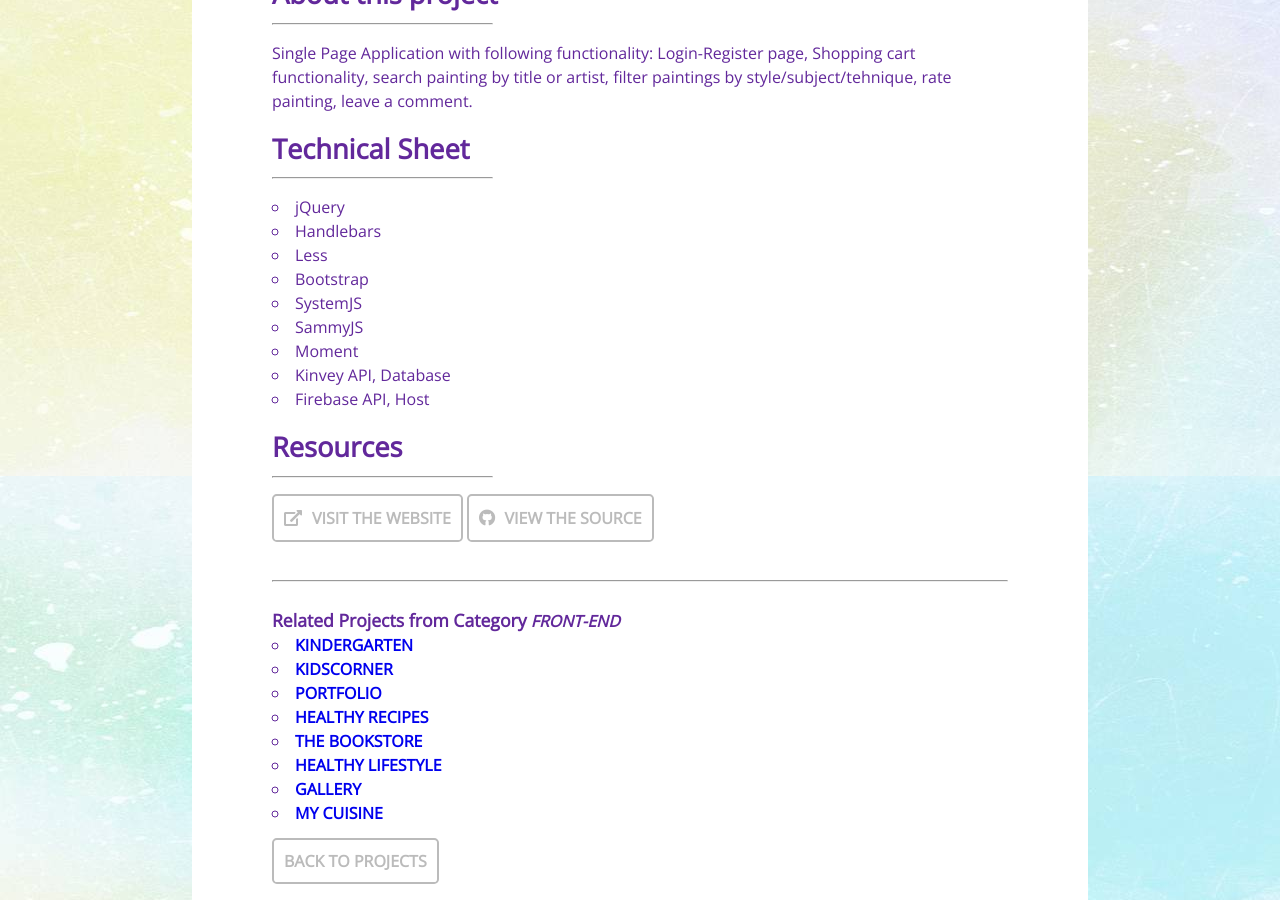
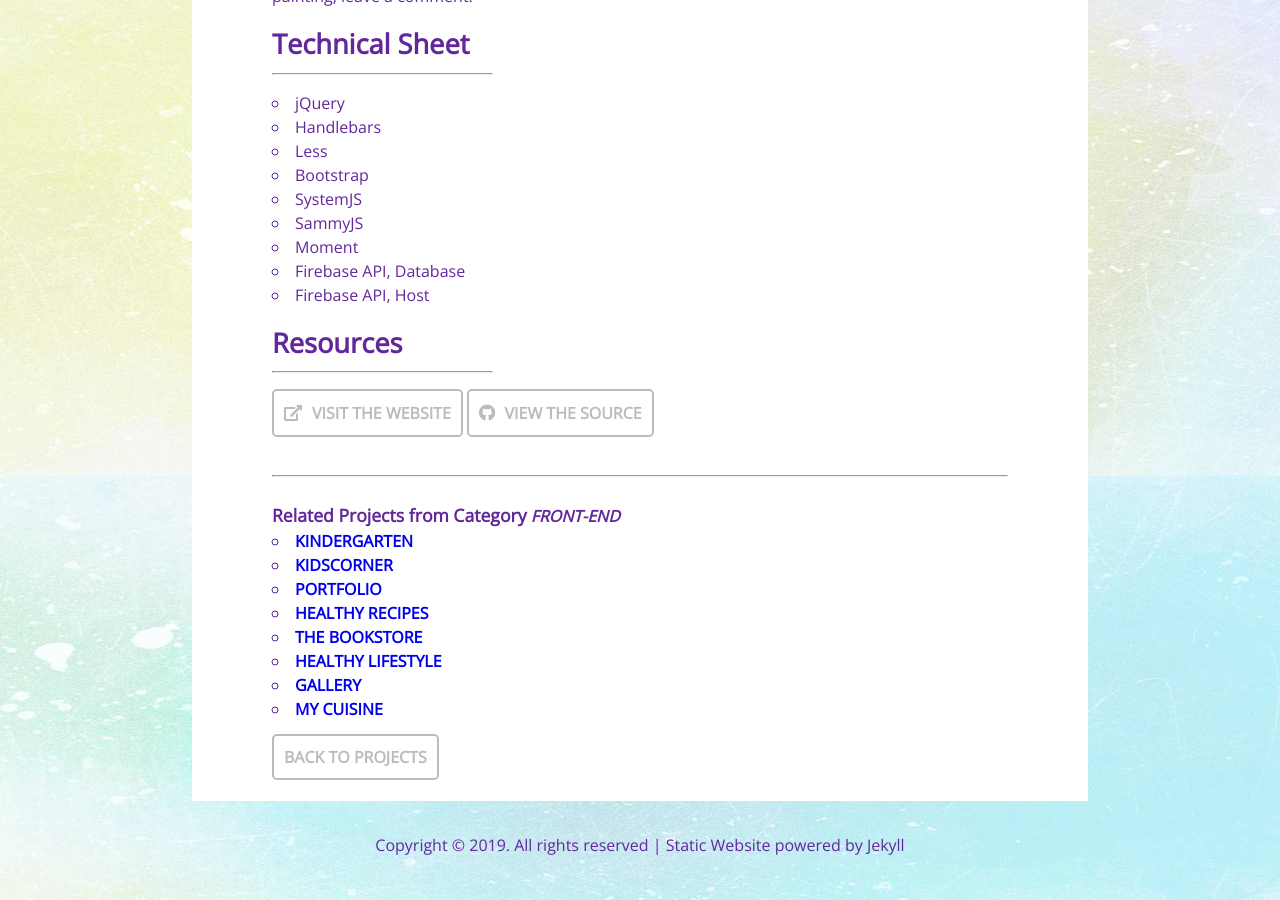
Before and after one commit to LoraMS/lorams.github.io, a Jekyll site: the page built from _posts/2020-01-16-gallery.html, in a window 1280 px wide and 900 px high, scrolled down 804 px. Built offline with Jekyll 4.4.1, drawn with Linux system fonts in a browser that asks for light colours.

```diff
--- a/_data/projects.yml
+++ b/_data/projects.yml
@@ -33,7 +33,7 @@
     bg: /projectsbg/healthyrecipesbg
   tags: Front-end Development, Angular, Bootstrap, Firebase
   data: angular
-- image: MyCuisine1.jpg
+- image: E-Gallery.png
   name: E-Gallery
   link:
     en: /projects/gallery
--- a/_posts/2020-01-16-gallery.html
+++ b/_posts/2020-01-16-gallery.html
@@ -14,9 +14,9 @@ group: front-end
         <h2>E-Gallery</h2>
         <p>Single Page Application with Javascript, jQuery and Kinvey as a back-end solution</p>
         <a href="#" target="_blank" rel="noopener noreferrer"><i class="fas fa-external-link-alt"></i>Visit the Website</a>
-        {% assign image1="MyCuisine.jpg" %}
-        {% assign image2="MyCuisine.jpg" %}
-        {% assign image3="MyCuisine.jpg" %}
+        {% assign image1="E-Gallery.png" %}
+        {% assign image2="E-Gallery-painting.png" %}
+        {% assign image3="E-Gallery-artist.png" %}
         {% include slider.html %}
         <h3>About this project</h3>
         <hr>
@@ -31,7 +31,7 @@ group: front-end
             <li>SystemJS</li>
             <li>SammyJS</li>
             <li>Moment</li>
-            <li>Kinvey API, Database</li>
+            <li>Firebase API, Database</li>
             <li>Firebase API, Host</li>
         </ul>
         <h3>Resources</h3>
```
Also changed, not shown: _posts/2020-01-16-gallerybg.html (+4 -4 lines).
